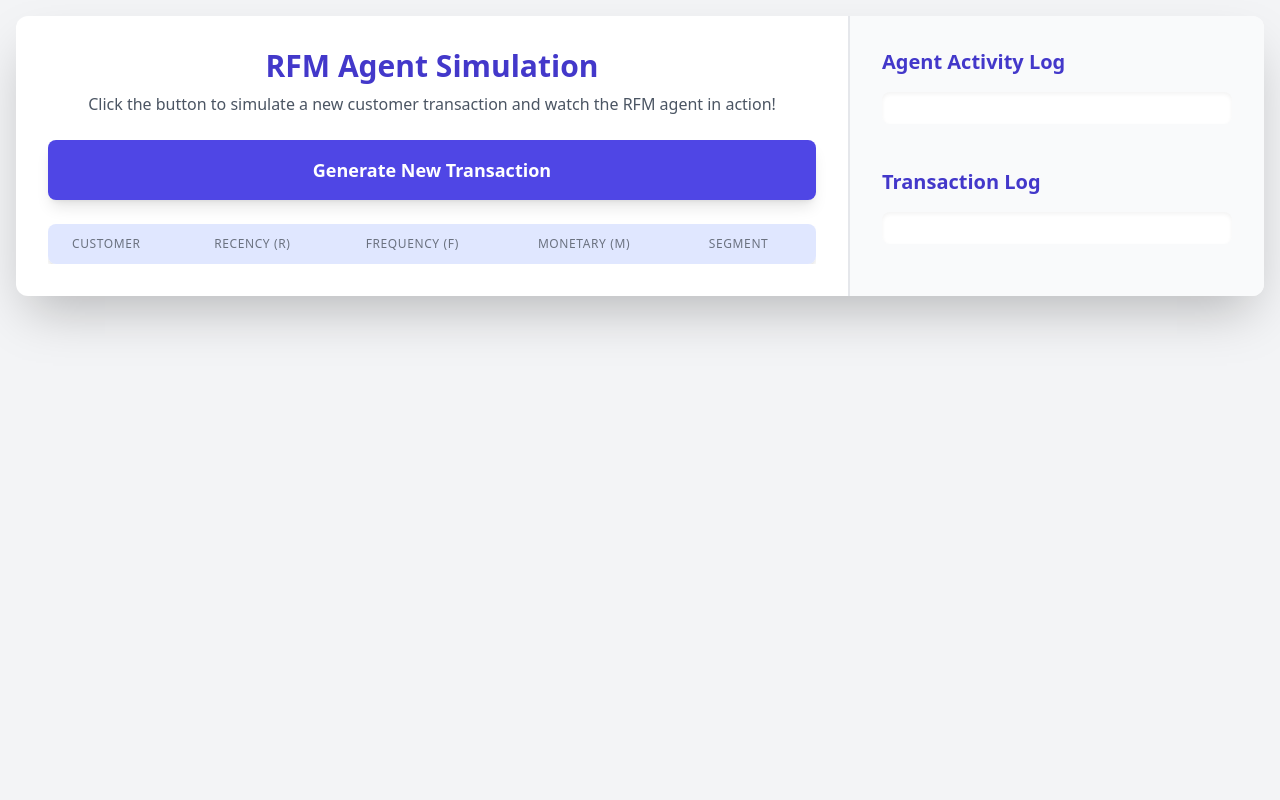
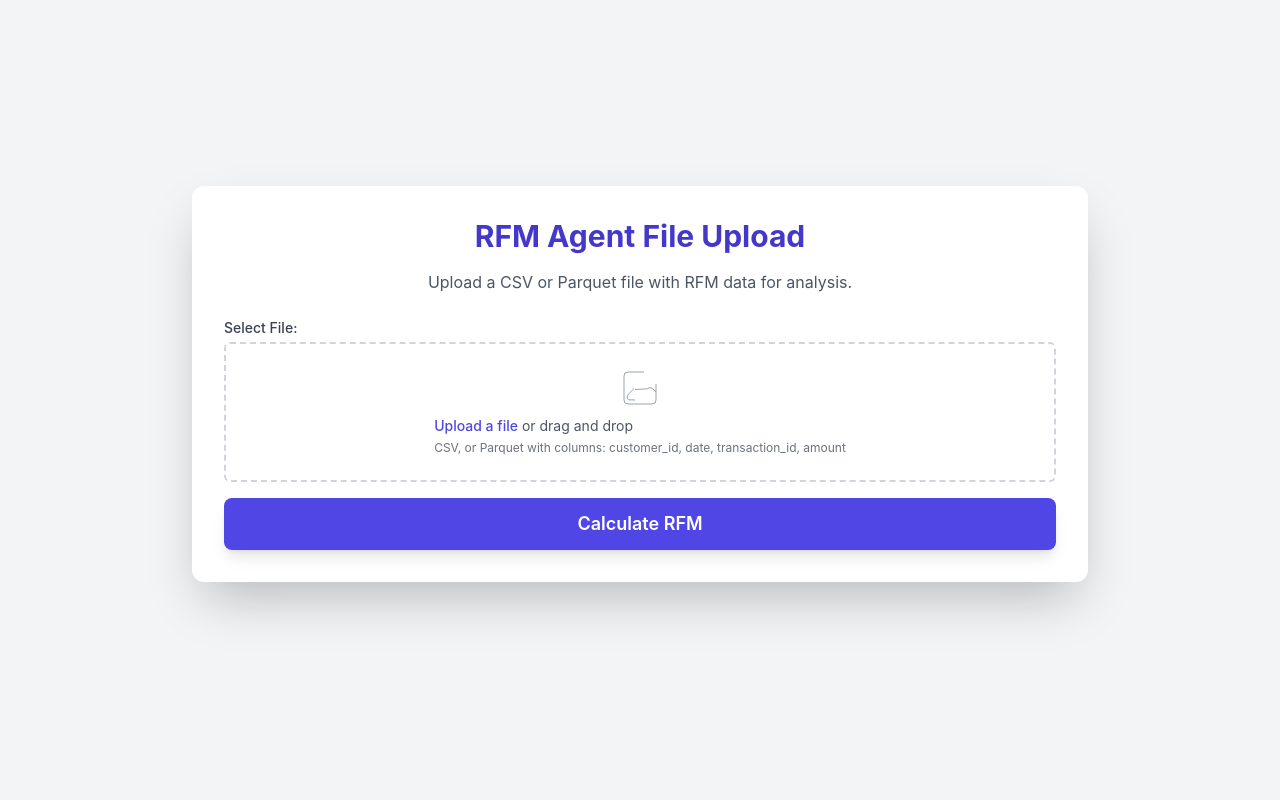
Before and after one commit to Alok089/Agentic_RFM, a Flask app: page / in a window 1280 px wide. Run offline with Flask 3, Linux system fonts and the light colour scheme; lists and menus that the app fills with data are empty; some libraries are stand-ins or nearby versions.

Commit message:
Agentic RFM, trying to allow inputs of a file with RFM records

```diff
--- a/main.py
+++ b/main.py
@@ -1,94 +1,81 @@
-from flask import Flask, jsonify, request,render_template
-import random
-import time
+from flask import Flask, render_template, request, jsonify
 import pandas as pd
+import datetime
+import os
 
 app = Flask(__name__)
 
-# --- In-memory database for demonstration ---
-customers = [
-    {"id": 1, "name": "Alex Johnson", "recency": 5, "frequency": 5, "monetary": 5, "segment": "champion"},
-    {"id": 2, "name": "Sarah Lee", "recency": 2, "frequency": 4, "monetary": 3, "segment": "at-risk"},
-    {"id": 3, "name": "David Chen", "recency": 5, "frequency": 1, "monetary": 4, "segment": "new"},
-    {"id": 4, "name": "Emily White", "recency": 1, "frequency": 1, "monetary": 1, "segment": "dormant"},
-]
-
-activity_log = []
-agent_log = []
 
 # --- The core RFM logic: The Agent's "model" ---
 # This function takes a customer's R, F, and M scores and returns their segment.
-def get_segment(r, f, m):
-    # Champion: High scores in all categories (recent, frequent, high spender)
-    if r >= 4 and f >= 4 and m >= 4:
+def get_segment(r_score, f_score, m_score):
+    if r_score >= 4 and f_score >= 4 and m_score >= 4:
         return 'champion'
-    # Loyal: High frequency and monetary, but maybe not super recent
-    if r >= 3 and f >= 4 and m >= 4:
+    if r_score >= 3 and f_score >= 4 and m_score >= 4:
         return 'loyal'
-    # Promising: Recent, but low frequency/monetary - potential for growth
-    if r >= 4 and f < 3 and m < 3:
+    if r_score >= 4 and f_score < 3 and m_score < 3:
         return 'promising'
-    # At-Risk: Hasn't purchased recently, but used to be a good customer
-    if r < 3 and f >= 3:
+    if r_score < 3 and f_score >= 3:
         return 'at-risk'
-    # Dormant: Haven't purchased in a long time
-    if r < 2 and f < 3:
+    if r_score < 2 and f_score < 3:
         return 'dormant'
-    # New: Recently made a first purchase
-    if f == 1:
+    if f_score == 1:
         return 'new'
-    return 'dormant' # Default case
-
-# Function to simulate a marketing action based on the segment.
-def get_agent_action(customer_name, segment):
-    if segment == 'champion':
-        return f"Sending a 'Thank You for being a Champion!' email with an exclusive offer to {customer_name}."
-    elif segment == 'loyal':
-        return f"Sending a 'Loyalty Reward' discount offer to {customer_name}."
-    elif segment == 'promising':
-        return f"Sending a personalized 'Welcome Back' message with product recommendations to {customer_name}."
-    elif segment == 'at-risk':
-        return f"Sending a 'We Miss You' email to {customer_name} to prevent churn."
-    elif segment == 'new':
-        return f"Initiating a 3-step welcome email series for {customer_name}."
-    elif segment == 'dormant':
-        return f"Adding {customer_name} to a dormant customer reactivation campaign."
-    else:
-        return f"Monitoring {customer_name}. No action needed at this time."
+    return 'dormant'
 
 
-# Main routes
+# --- Main route to handle form submission and display results ---
 @app.route('/', methods=['GET', 'POST'])
-def RFM():
-    """Handle orderbook operations"""
+def rfm_calculator():
+    customers_list = None
+    message = None
+    error = None
+
     if request.method == 'POST':
+        if 'file' not in request.files:
+            error = 'No file part'
+        else:
+            file = request.files['file']
+            if file.filename == '':
+                error = 'No selected file'
+            elif not file.filename.endswith(('csv', 'parquet')):
+                error = 'Invalid file type. Only csv or parquet files are allowed.'
+            else:
+                try:
+                    if file.filename.endswith('.csv'):
+                        df = pd.read_csv(file)
+                    else:
+                        df = pd.read_parquet(file)
 
-        if 'file' not in request.files:
-            return jsonify({'error': 'No file part'}), 400
+                    required_columns = ['customer_id', 'date', 'transaction_id', 'amount']
+                    missing_columns = [col for col in required_columns if col not in df.columns]
 
-        file = request.files['file']
-        if file.filename == '':
-            return jsonify({'error': 'No selected file'}), 400
+                    if missing_columns:
+                        error = f'Missing required columns: {", ".join(missing_columns)}'
+                    else:
+                        # --- RFM Calculation Logic ---
+                        df['date'] = pd.to_datetime(df['date'])
+                        snapshot_date = df['date'].max() + datetime.timedelta(days=1)
+                        rfm = df.groupby('customer_id').agg({
+                            'date': lambda x: (snapshot_date - x.max()).days,
+                            'transaction_id': 'count',
+                            'amount': 'sum'
+                        })
+                        rfm.columns = ['Recency', 'Frequency', 'Monetary']
 
-        if not file.filename.endswith(('csv','parquet')):
-            return jsonify({'error': 'Invalid file type. Only csv / parquet files are allowed.'}), 400
+                        rfm['R_Score'] = pd.qcut(rfm['Recency'], 5, labels=[5, 4, 3, 2, 1], duplicates='drop')
+                        rfm['F_Score'] = pd.qcut(rfm['Frequency'], 5, labels=[1, 2, 3, 4, 5], duplicates='drop')
+                        rfm['M_Score'] = pd.qcut(rfm['Monetary'], 5, labels=[1, 2, 3, 4, 5], duplicates='drop')
 
-        if file.filename.endswith('.csv'):
-            df = pd.read_csv(file)
-        else:
-            df = pd.read_parquet(file)
+                        rfm['Segment'] = rfm.apply(
+                            lambda row: get_segment(row['R_Score'], row['F_Score'], row['M_Score']), axis=1)
+                        customers_list = rfm.reset_index().to_dict('records')
+                        message = 'RFM calculation successful!'
 
-        required_columns = [
-        'customer_id','date','transaction_id','amount'
-        ]
+                except Exception as e:
+                    error = f'Error processing file: {str(e)}'
 
-        missing_columns = [col for col in required_columns if col not in df.columns]
-        if missing_columns:
-            return jsonify({
-                'error': f'Missing required columns: {", ".join(missing_columns)}'
-            })
-
-    return render_template('index.html')
+    return render_template('index.html', customers=customers_list, message=message, error=error)
 
 
 if __name__ == '__main__':
--- a/templates/index.html
+++ b/templates/index.html
@@ -3,152 +3,101 @@
 <head>
     <meta charset="UTF-8">
     <meta name="viewport" content="width=device-width, initial-scale=1.0">
-    <title>RFM Agent Simulation</title>
+    <title>RFM Agent File Upload</title>
     <script src="https://cdn.tailwindcss.com"></script>
     <style>
         body { font-family: 'Inter', sans-serif; }
     </style>
 </head>
-<body class="bg-gray-100 p-4 font-sans text-gray-800 flex items-center justify-center">
-    <div class="w-full max-w-7xl flex flex-col lg:flex-row bg-white rounded-xl shadow-2xl overflow-hidden">
-        <!-- Main Content -->
-        <div class="lg:w-2/3 p-8 flex flex-col">
-            <h1 class="text-3xl font-bold mb-2 text-center text-indigo-700">RFM Agent Simulation</h1>
-            <p class="text-center text-gray-600 mb-6">
-                Click the button to simulate a new customer transaction and watch the RFM agent in action!
+<body class="bg-gray-100 p-8 flex flex-col items-center justify-center min-h-screen">
+    <div class="w-full max-w-4xl bg-white rounded-xl shadow-2xl p-8 mb-8">
+        <h1 class="text-3xl font-bold mb-4 text-center text-indigo-700">RFM Agent File Upload</h1>
+        <p class="text-center text-gray-600 mb-6">Upload a CSV or Parquet file with RFM data for analysis.</p>
+
+        <form method="post" enctype="multipart/form-data" class="space-y-4">
+            <div>
+                <label for="file-upload" class="block text-sm font-medium text-gray-700">Select File:</label>
+                <div class="mt-1 flex justify-center px-6 pt-5 pb-6 border-2 border-gray-300 border-dashed rounded-md">
+                    <div class="space-y-1 text-center">
+                        <svg class="mx-auto h-12 w-12 text-gray-400" stroke="currentColor" fill="none" viewBox="0 0 48 48" aria-hidden="true">
+                            <path d="M28 8H12a4 4 0 00-4 4v20m32-12v8m0 0v8a4 4 0 01-4 4H12a4 4 0 01-4-4v-4m32-4l-3.2-3.2a4 4 0 00-5.6 0L19 25.6m-1-1l-5.6 5.6a4 4 0 000 5.6L19 36" />
+                        </svg>
+                        <div class="flex text-sm text-gray-600">
+                            <label for="file-upload" class="relative cursor-pointer bg-white rounded-md font-medium text-indigo-600 hover:text-indigo-500 focus-within:outline-none focus-within:ring-2 focus-within:ring-offset-2 focus-within:ring-indigo-500">
+                                <span>Upload a file</span>
+                                <input id="file-upload" name="file" type="file" class="sr-only">
+                            </label>
+                            <p class="pl-1">or drag and drop</p>
+                        </div>
+                        <p class="text-xs text-gray-500">
+                            CSV, or Parquet with columns: customer_id, date, transaction_id, amount
                         </p>
-            <div class="flex-grow">
-                <button id="new-transaction-btn" class="w-full p-4 mb-6 rounded-lg text-lg font-semibold text-white bg-indigo-600 hover:bg-indigo-700 transition-colors shadow-lg transform active:scale-95">
-                    Generate New Transaction
+                    </div>
+                </div>
+            </div>
+
+            <div>
+                <button type="submit" class="w-full p-3 rounded-lg text-lg font-semibold text-white bg-indigo-600 hover:bg-indigo-700 transition-colors shadow-lg">
+                    Calculate RFM
                 </button>
+            </div>
+        </form>
+
+        {% if error %}
+        <div class="mt-6 p-4 rounded-lg text-sm bg-red-100 text-red-800">
+            {{ error }}
+        </div>
+        {% elif message %}
+        <div class="mt-6 p-4 rounded-lg text-sm bg-green-100 text-green-800">
+            {{ message }}
+        </div>
+        {% endif %}
+    </div>
+
+    <!-- Results section, hidden by default -->
+    {% if customers %}
+    <div class="w-full max-w-4xl bg-white rounded-xl shadow-2xl p-8">
+        <h2 class="text-2xl font-bold mb-4 text-center text-indigo-700">RFM Customer Segments</h2>
         <div class="overflow-x-auto">
             <table class="min-w-full divide-y divide-gray-200 rounded-lg overflow-hidden shadow-md">
                 <thead class="bg-indigo-100">
                     <tr>
                         <th class="px-6 py-3 text-left text-xs font-medium text-gray-500 uppercase tracking-wider">
-                                    Customer
+                            Customer ID
                         </th>
                         <th class="px-6 py-3 text-left text-xs font-medium text-gray-500 uppercase tracking-wider">
-                                    Recency (R)
+                            Recency
                         </th>
                         <th class="px-6 py-3 text-left text-xs font-medium text-gray-500 uppercase tracking-wider">
-                                    Frequency (F)
+                            Frequency
                         </th>
                         <th class="px-6 py-3 text-left text-xs font-medium text-gray-500 uppercase tracking-wider">
-                                    Monetary (M)
+                            Monetary
                         </th>
                         <th class="px-6 py-3 text-left text-xs font-medium text-gray-500 uppercase tracking-wider">
                             Segment
                         </th>
                     </tr>
                 </thead>
-                        <tbody id="customers-table-body" class="bg-white divide-y divide-gray-200">
-                            <!-- Customers will be rendered here by JavaScript -->
+                <tbody class="bg-white divide-y divide-gray-200">
+                    {% for customer in customers %}
+                    <tr>
+                        <td class="px-6 py-4 whitespace-nowrap text-sm font-medium text-gray-900">{{ customer.customer_id }}</td>
+                        <td class="px-6 py-4 whitespace-nowrap text-sm text-gray-500">{{ customer.Recency }}</td>
+                        <td class="px-6 py-4 whitespace-nowrap text-sm text-gray-500">{{ customer.Frequency }}</td>
+                        <td class="px-6 py-4 whitespace-nowrap text-sm text-gray-500">₹{{ "%.2f"|format(customer.Monetary) }}</td>
+                        <td class="px-6 py-4 whitespace-nowrap">
+                            <span class="px-2 inline-flex text-xs leading-5 font-semibold rounded-full text-white
+                            {% if customer.Segment == 'champion' %}bg-green-500{% elif customer.Segment == 'loyal' %}bg-blue-500{% elif customer.Segment == 'promising' %}bg-indigo-500{% elif customer.Segment == 'at-risk' %}bg-red-500{% elif customer.Segment == 'dormant' %}bg-gray-500{% elif customer.Segment == 'new' %}bg-yellow-500{% else %}bg-gray-400{% endif %}">
+                                {% if customer.Segment == 'champion' %}🏆{% elif customer.Segment == 'loyal' %}💙{% elif customer.Segment == 'promising' %}✨{% elif customer.Segment == 'at-risk' %}⚠️{% elif customer.Segment == 'dormant' %}😴{% elif customer.Segment == 'new' %}👶{% endif %} {{ customer.Segment }}
+                            </span>
+                        </td>
+                    </tr>
+                    {% endfor %}
                 </tbody>
             </table>
         </div>
     </div>
-        </div>
-
-        <!-- Side Panel: Logs -->
-        <div class="lg:w-1/3 p-8 border-t-2 lg:border-t-0 lg:border-l-2 border-gray-200 bg-gray-50 flex flex-col">
-            <div class="mb-6 flex-grow">
-                <h2 class="text-xl font-bold mb-4 text-indigo-700">Agent Activity Log</h2>
-                <div id="agent-log" class="bg-white p-4 rounded-lg shadow-inner max-h-96 overflow-y-auto">
-                    <ul class="text-sm space-y-2">
-                        <!-- Agent logs will be rendered here by JavaScript -->
-                    </ul>
-                </div>
-            </div>
-            <div class="flex-grow">
-                <h2 class="text-xl font-bold mb-4 text-indigo-700">Transaction Log</h2>
-                <div id="activity-log" class="bg-white p-4 rounded-lg shadow-inner max-h-96 overflow-y-auto">
-                    <ul class="text-sm space-y-2">
-                        <!-- Activity logs will be rendered here by JavaScript -->
-                    </ul>
-                </div>
-            </div>
-        </div>
-    </div>
-
-    <script>
-        const SEGMENTS = {
-            'champion': { color: 'bg-green-500', emoji: '🏆' },
-            'loyal': { color: 'bg-blue-500', emoji: '💙' },
-            'promising': { color: 'bg-indigo-500', emoji: '✨' },
-            'at-risk': { color: 'bg-red-500', emoji: '⚠️' },
-            'dormant': { color: 'bg-gray-500', emoji: '😴' },
-            'new': { color: 'bg-yellow-500', emoji: '👶' },
-        };
-
-        async function updateData() {
-            try {
-                const response = await fetch('/new_transaction', {
-                    method: 'POST',
-                    headers: { 'Content-Type': 'application/json' },
-                });
-                if (!response.ok) throw new Error('Network response was not ok');
-                const data = await response.json();
-                renderCustomers(data.customers);
-                renderLogs('agent-log', data.agent_log, true);
-                renderLogs('activity-log', data.activity_log, false);
-            } catch (error) {
-                console.error('Error fetching data:', error);
-            }
-        }
-
-        function renderCustomers(customers) {
-            const tbody = document.getElementById('customers-table-body');
-            tbody.innerHTML = '';
-            customers.forEach(customer => {
-                const row = document.createElement('tr');
-                row.id = `customer-${customer.id}`;
-                row.innerHTML = `
-                    <td class="px-6 py-4 whitespace-nowrap text-sm font-medium text-gray-900">${customer.name}</td>
-                    <td class="px-6 py-4 whitespace-nowrap text-sm text-gray-500">${customer.recency}</td>
-                    <td class="px-6 py-4 whitespace-nowrap text-sm text-gray-500">${customer.frequency}</td>
-                    <td class="px-6 py-4 whitespace-nowrap text-sm text-gray-500">$${customer.monetary}</td>
-                    <td class="px-6 py-4 whitespace-nowrap">
-                        <span class="px-2 inline-flex text-xs leading-5 font-semibold rounded-full text-white ${SEGMENTS[customer.segment].color}">
-                            ${SEGMENTS[customer.segment].emoji} ${customer.segment}
-                        </span>
-                    </td>
-                `;
-                tbody.appendChild(row);
-            });
-        }
-
-        function renderLogs(containerId, logs, isAgentLog) {
-            const ul = document.querySelector(`#${containerId} ul`);
-            ul.innerHTML = '';
-            logs.forEach(log => {
-                const li = document.createElement('li');
-                li.className = 'border-b pb-1 text-gray-700';
-                if (isAgentLog && log.startsWith('➡️')) {
-                    li.classList.add('text-indigo-600', 'font-semibold');
-                }
-                li.innerText = log;
-                ul.appendChild(li);
-            });
-        }
-
-        document.getElementById('new-transaction-btn').addEventListener('click', updateData);
-
-        // Initial render on page load
-        document.addEventListener('DOMContentLoaded', () => {
-             fetch('/new_transaction', {
-                    method: 'POST',
-                    headers: { 'Content-Type': 'application/json' },
-                }); // call it once for the first load
-            fetch('/new_transaction', {
-                    method: 'POST',
-                    headers: { 'Content-Type': 'application/json' },
-                }); // call it twice for initial render on page load
-             fetch('/new_transaction', {
-                    method: 'POST',
-                    headers: { 'Content-Type': 'application/json' },
-                }); // call it thrice for better initial render
-        });
-    </script>
+    {% endif %}
 </body>
 </html>
```
Lines whose indentation alone changed are shown as unchanged.
